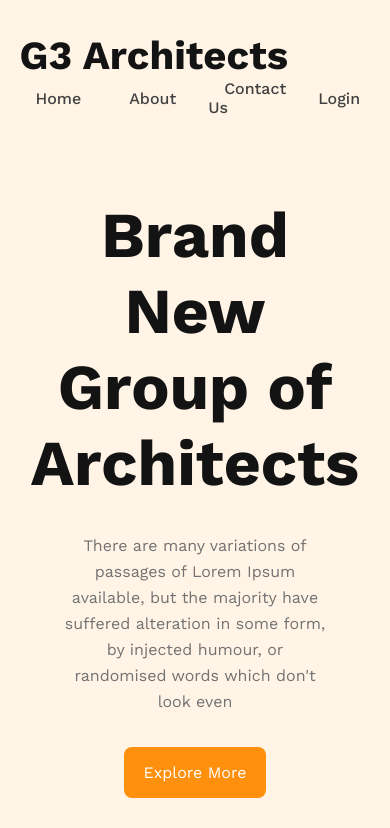
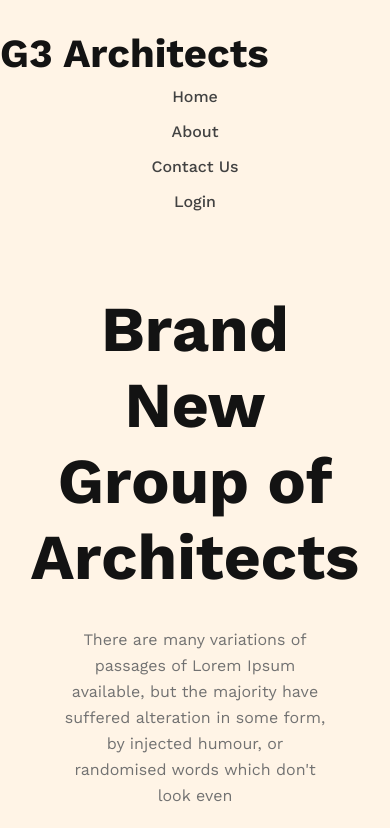
Before and after one commit to ashikur-rahman-asif/g3, a plain HTML site: page index.html in a window 390 px wide. Shown: the top 828 px of the page. Drawn offline with nearby package versions, Linux system fonts and the light colour scheme.

Commit message:
finally done

```diff
--- a/styles/style.css
+++ b/styles/style.css
@@ -279,7 +279,7 @@ nav ul li a {
 
 /* sponsor part  */
 .sponsor h1 {
-    /* margin: 10px; */
+
     font-weight: 700;
     font-size: 45px;
     line-height: 53px;
@@ -315,13 +315,19 @@ nav ul li a {
 
 @media screen and (max-width: 576px) {
     nav {
-        flex-direction: column;
-        /* gap: 1rem; */
+        display: block;
+        /* text-align: flex-start; */
+        width: 100%;
+
+        margin-top: 30px;
     }
 
-    nav .brand-name,
-    nav ul {
-        align-self: flex-start;
+    ul {
+        display: flex;
+        margin: 10px;
+        flex-direction: column;
+
+        color: black;
     }
 
     .feature {
@@ -369,13 +375,15 @@ nav ul li a {
         width: 200px;
         grid-template-columns: repeat(1, 1fr);
     }
-    .facts-2{
+
+    .facts-2 {
         margin-left: 18px;
     }
 
     .project-box-container {
         grid-template-columns: 1fr;
     }
+
     .sponsor h1 {
         font-weight: 700;
         font-size: 45px;
```
